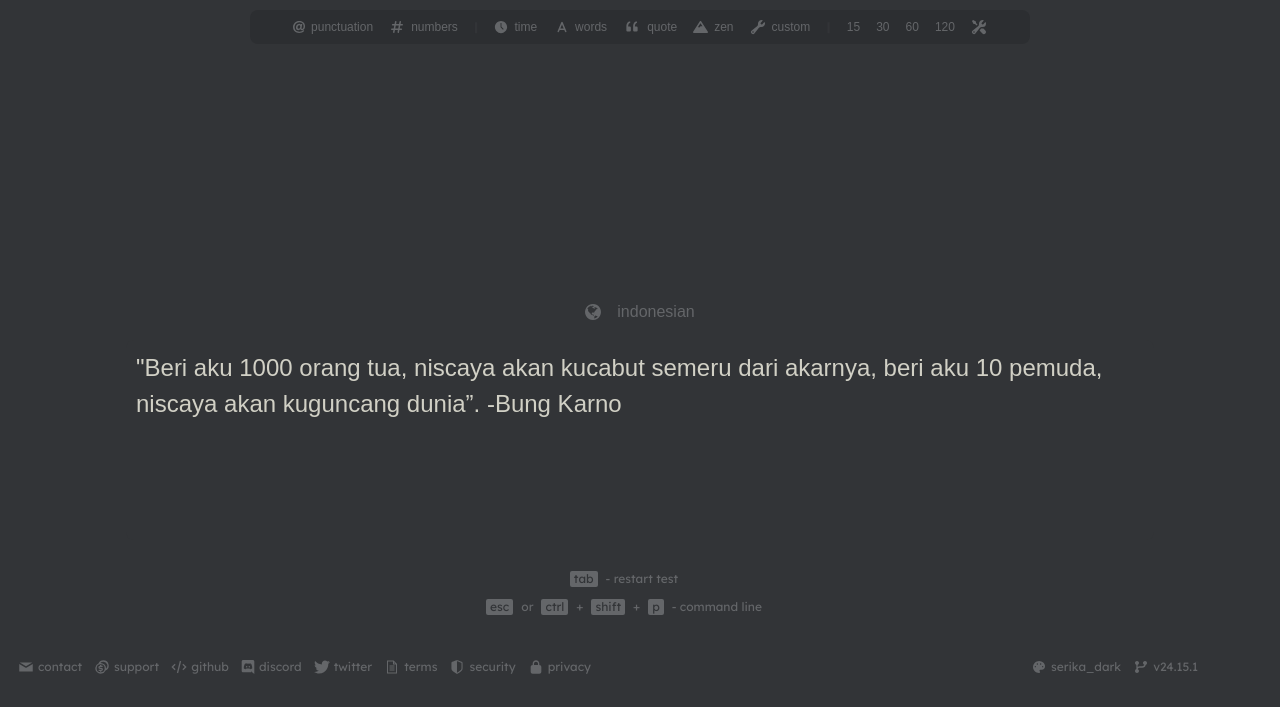
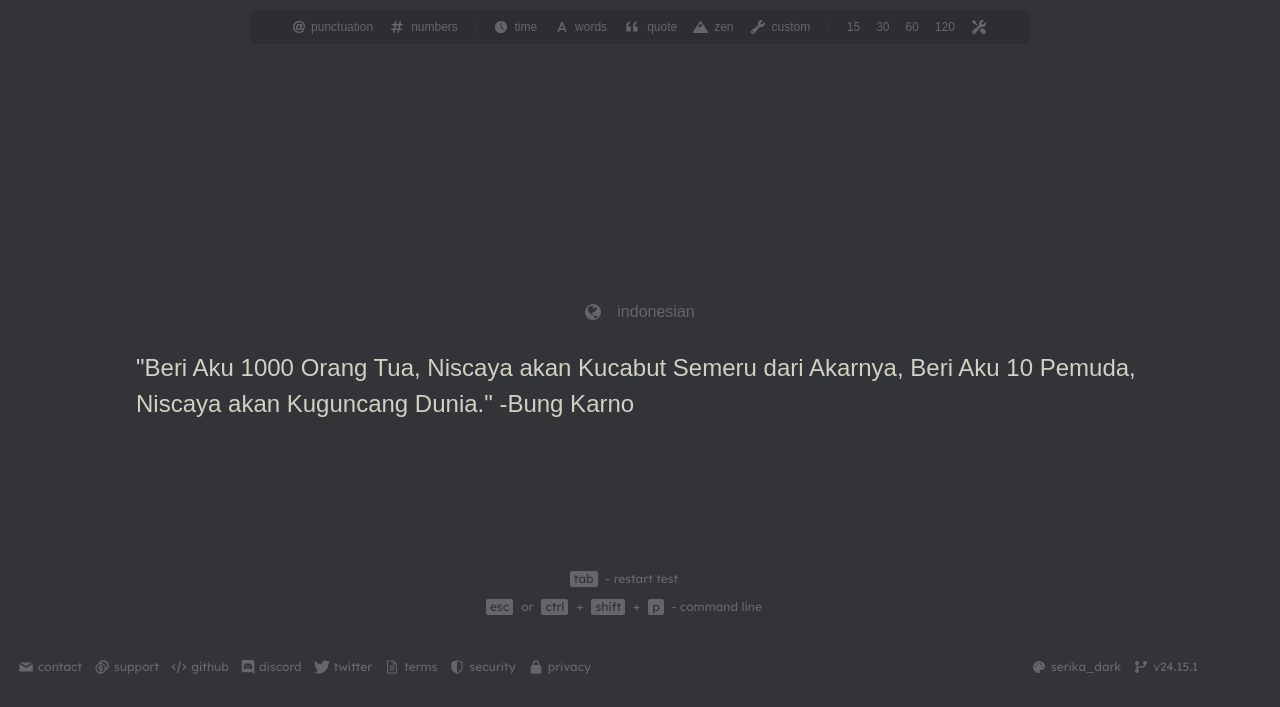
Before and after one commit to lil-baga/Monkeytype-replica, a website: page index.html in a window 1280 px wide. Shown: the part 93-800 px from the top of the page. Drawn offline with nearby package versions, Linux system fonts and the light colour scheme.

```diff
--- a/index.html
+++ b/index.html
@@ -232,7 +232,7 @@
             <textarea id="message" rows="5"
                 class="p-2.5 w-full font-poppins font-regular bg-[#323437] text-[#D1D0C5] placeholder-[#D1D0C5] resize-none overflow-hidden text-[24px] outline-none rounded-lg focus:placeholder-[#D1D0C5]"
                 readonly
-                placeholder='"Beri aku 1000 orang tua, niscaya akan kucabut semeru dari akarnya, beri aku 10 pemuda, niscaya akan kuguncang dunia”. -Bung Karno'></textarea>
+                placeholder='"Beri Aku 1000 Orang Tua, Niscaya akan Kucabut Semeru dari Akarnya, Beri Aku 10 Pemuda, Niscaya akan Kuguncang Dunia." -Bung Karno'></textarea>
         </div>
     </div>
     <div>
```
